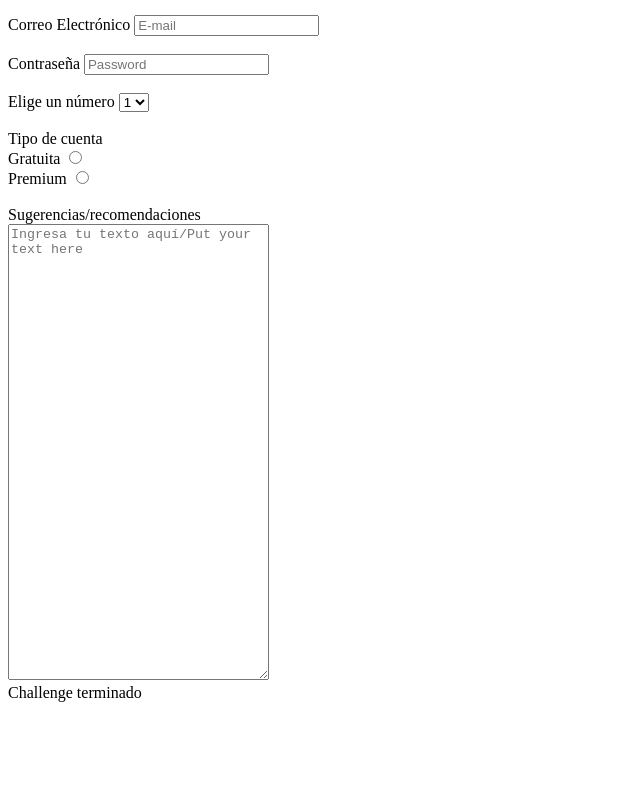
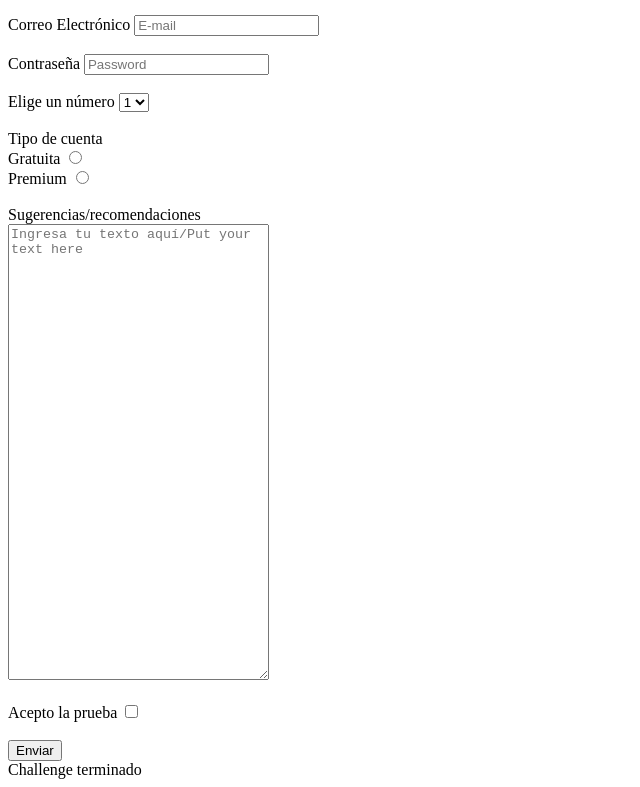
Before and after one commit to Angelechq/ChallengegitNucba, a plain HTML site: page Index.html in a window 1280 px wide. Shown: the part 334-1121 px from the top of the page, without its empty margins (0-640 px from the left). Before the commit the page ends 1044 px from the top, so only its background shows below. Drawn offline with Linux system fonts and the light colour scheme.

Commit message:
Agregado checkbox y botón

```diff
--- a/Index.html
+++ b/Index.html
@@ -58,6 +58,11 @@
           rows="30"
           placeholder="Ingresa tu texto aquí/Put your text here"
         ></textarea>
+        <br /><br />
+        <label for="termycond">Acepto la prueba</label>
+        <input type="checkbox" id="termycond" />
+        <br /><br />
+        <button>Enviar</button>
       </form>
     </main>
     <footer>Challenge terminado</footer>
```
